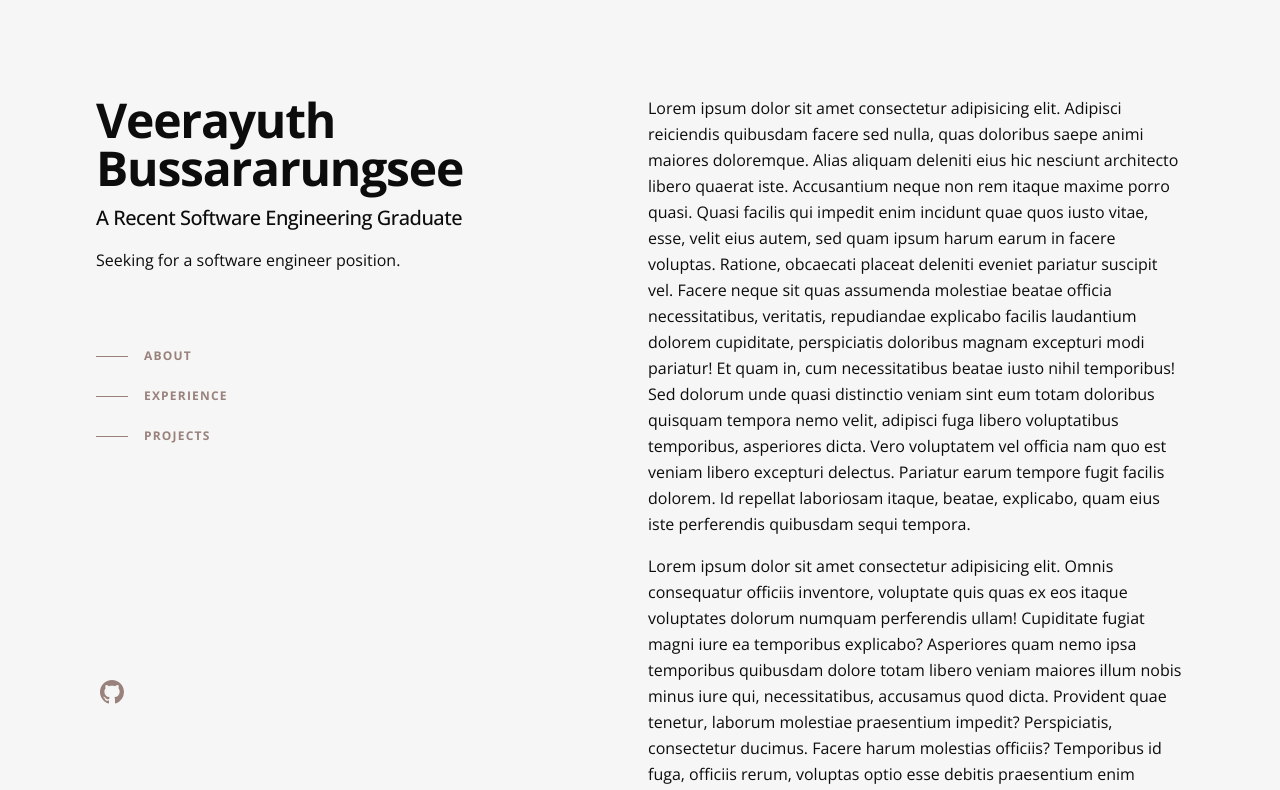
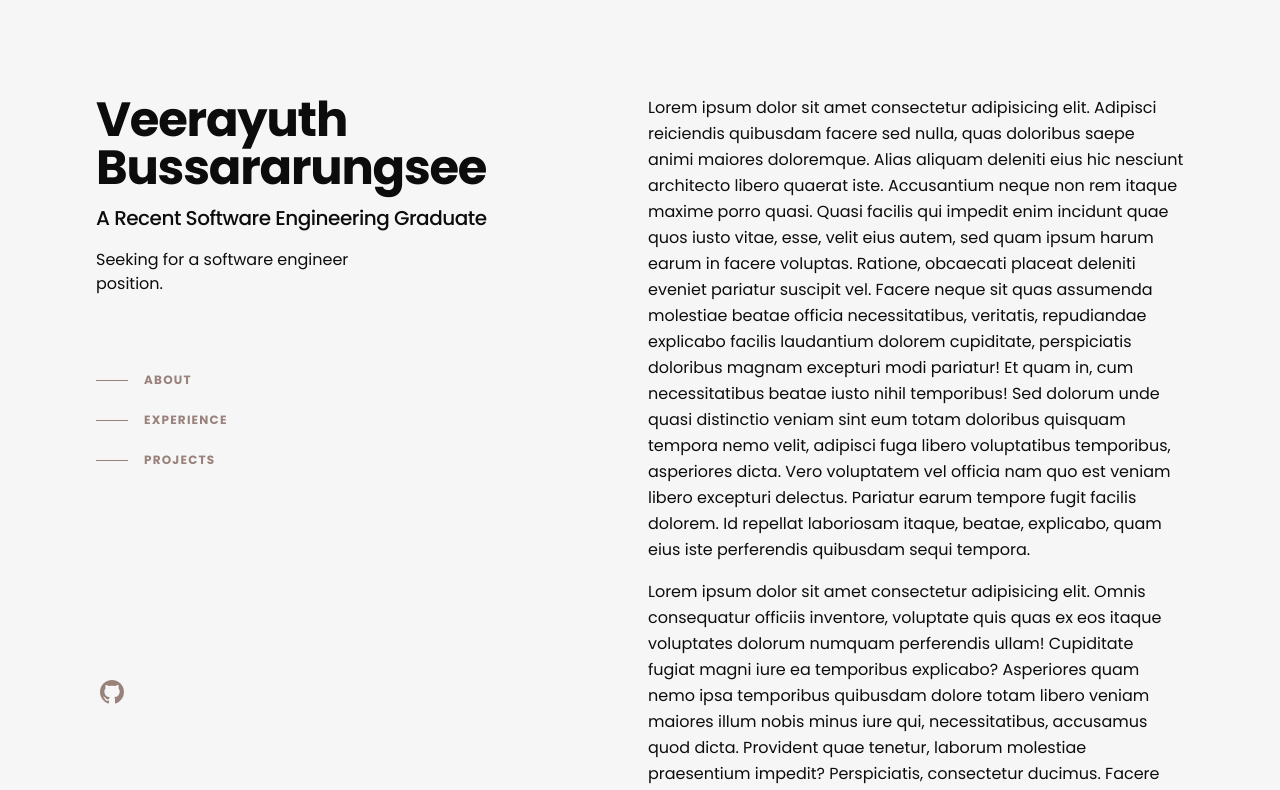
Before and after one commit to vveyuux/homepage, a React (Vite) app: page / in a window 1280 px wide. Shown: the top 790 px of the page. Built offline with nearby package versions, Linux system fonts and the light colour scheme.

Commit message:
Change font style

```diff
--- a/index.html
+++ b/index.html
@@ -5,7 +5,10 @@
         <link rel="icon" type="image/svg+xml" href="/vite.svg" />
         <link rel="preconnect" href="https://fonts.googleapis.com" />
         <link rel="preconnect" href="https://fonts.gstatic.com" crossorigin />
-        <link href="https://fonts.googleapis.com/css2?family=Open+Sans:ital,wght@0,300..800;1,300..800&display=swap" rel="stylesheet" />
+        <link
+            href="https://fonts.googleapis.com/css2?family=Open+Sans:ital,wght@0,300..800;1,300..800&family=Poppins:ital,wght@0,100;0,200;0,300;0,400;0,500;0,600;0,700;0,800;0,900;1,100;1,200;1,300;1,400;1,500;1,600;1,700;1,800;1,900&display=swap"
+            rel="stylesheet"
+        />
         <meta name="viewport" content="width=device-width, initial-scale=1.0" />
         <title>Vite + React + TS</title>
     </head>
--- a/src/index.css
+++ b/src/index.css
@@ -1,4 +1,4 @@
-@import url('https://fonts.googleapis.com/css2?family=Open+Sans:ital,wght@0,300..800;1,300..800&display=swap');
+@import url("https://fonts.googleapis.com/css2?family=Open+Sans:ital,wght@0,300..800;1,300..800&family=Poppins:ital,wght@0,100;0,200;0,300;0,400;0,500;0,600;0,700;0,800;0,900;1,100;1,200;1,300;1,400;1,500;1,600;1,700;1,800;1,900&display=swap");
 
 @tailwind base;
 @tailwind components;
@@ -21,7 +21,7 @@
 body {
     background-color: var(--background);
     color: var(--text);
-  line-height: 1.625;       /* Equivalent to leading-relaxed */
+    line-height: 1.625; /* Equivalent to leading-relaxed */
     font-smoothing: antialiased;
     -webkit-font-smoothing: antialiased;
     -moz-osx-font-smoothing: grayscale;
--- a/tailwind.config.js
+++ b/tailwind.config.js
@@ -11,7 +11,7 @@
                 accent: "#b4948d",
             },
             fontFamily: {
-                sans: ["Open Sans", "sans-serif"],
+                sans: ["Poppins", "sans-serif"],
             },
         },
     },
```
Lines whose indentation alone changed are shown as unchanged.
